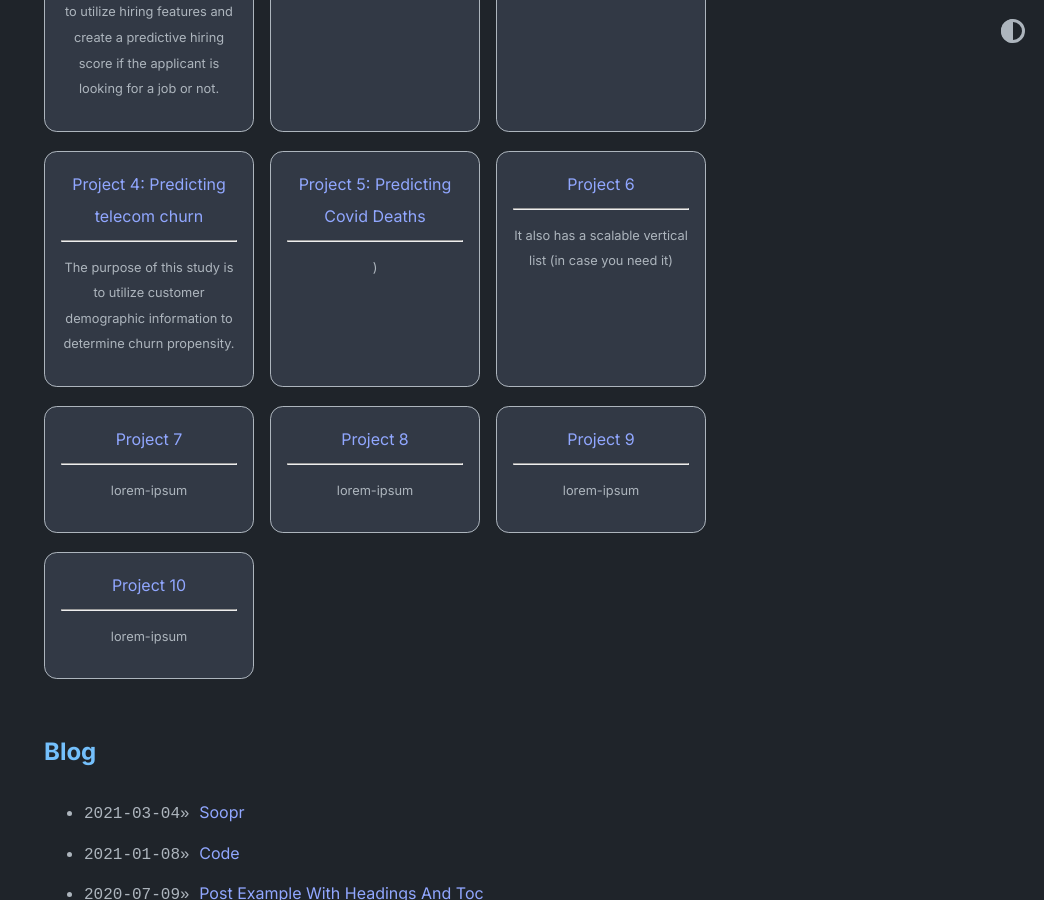
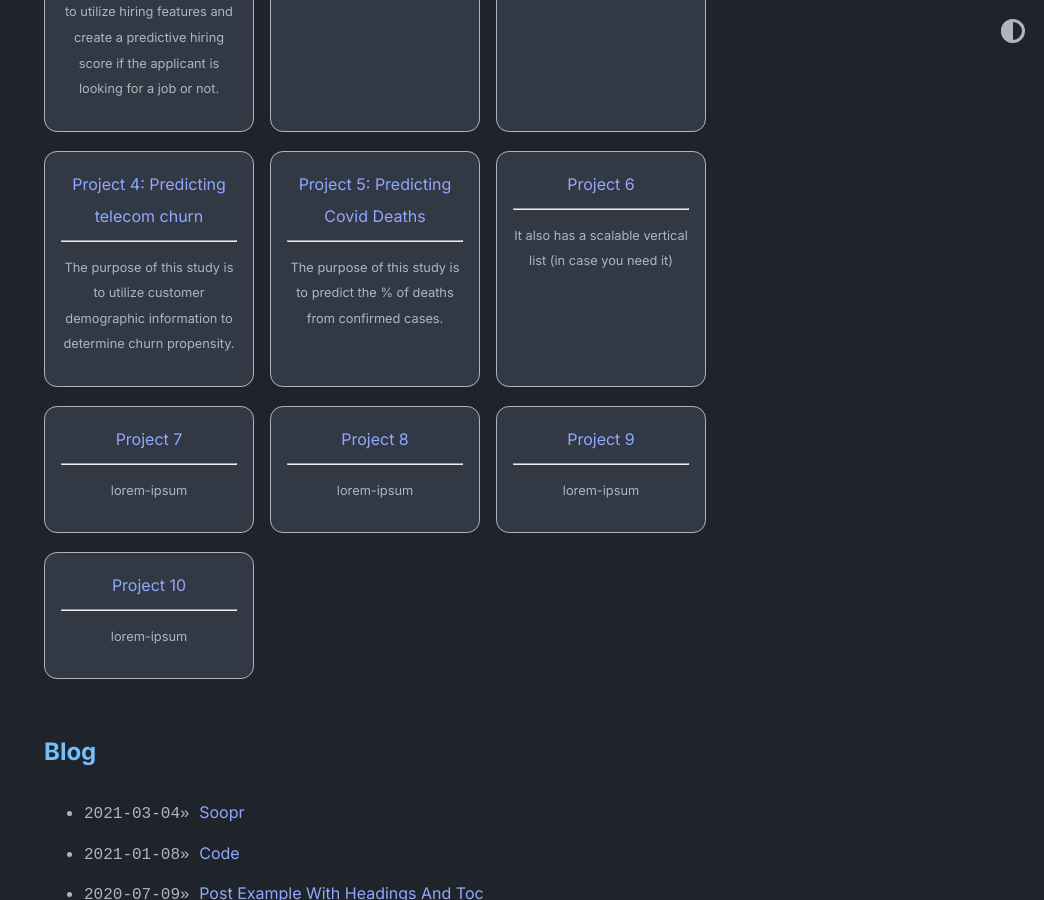
Before and after one commit to Josef9154/JRochelle_Portfolio, a Jekyll site: the page built from index.md, in a window 1280 px wide and 900 px high, scrolled down 601 px. Shown: the whole window, without its empty margins (236-1280 px from the left). Built offline with Jekyll 4.4.1, drawn with Linux system fonts in a browser that asks for light colours.

Commit message:
home.yml: updated desc in project_entries

```diff
--- a/_data/home.yml
+++ b/_data/home.yml
@@ -23,7 +23,9 @@ project_entries:
   - title: 'Project 5: Predicting Covid Deaths'
     url: >-
       https://github.com/Josef9154/Portfolio-Examples/blob/main/Project%205-%20Predicting%20Covid%20Deaths.ipynb
-    desc: )
+    desc: >-
+      The purpose of this study is to predict the % of deaths from confirmed
+      cases.
   - title: Project 6
     url: overview-post
     desc: It also has a scalable vertical list (in case you need it)
```
